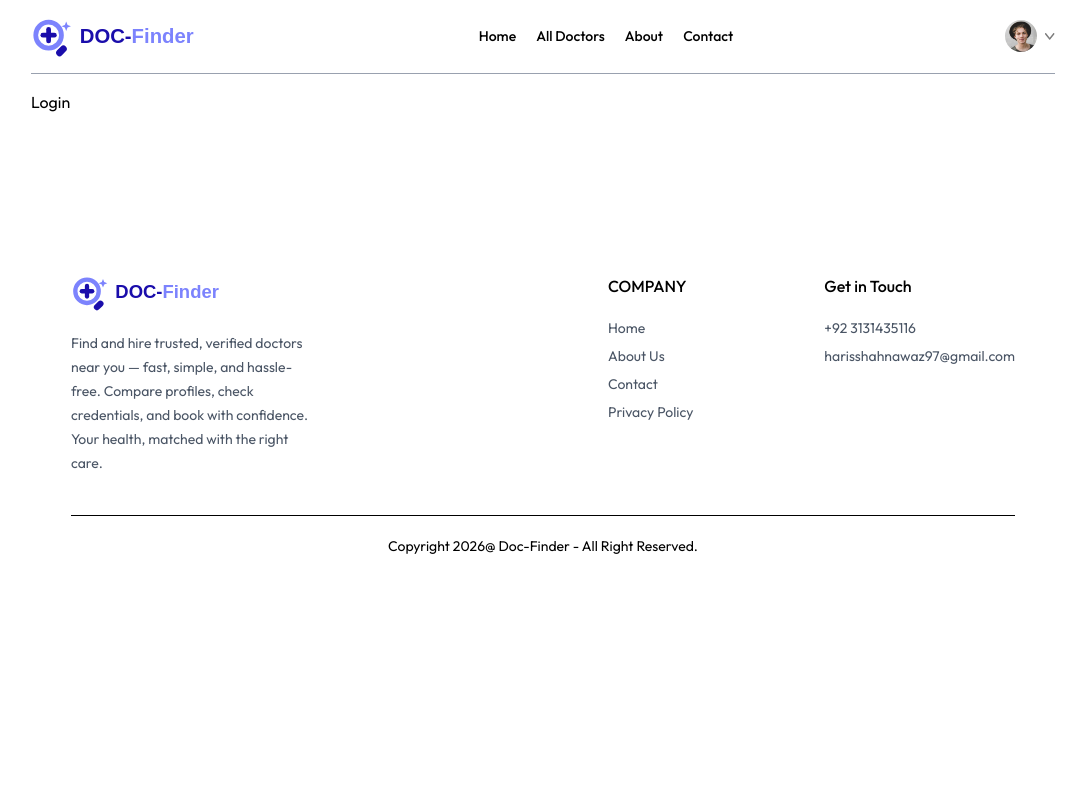
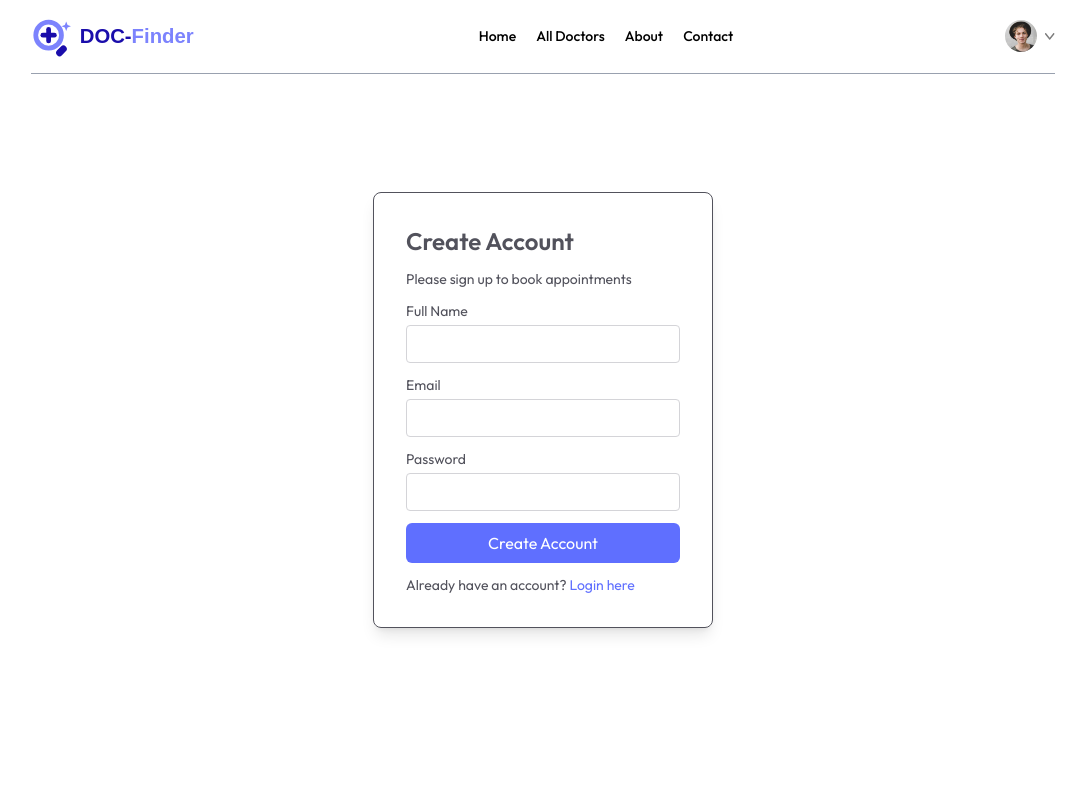
Before and after one commit to HarisShahnawaz/DOC-Finder, a React (Vite) app in the folder frontend/: page /login in a window 1280 px wide. Shown: the top 800 px of the page, without its empty margins (97-1183 px from the left). Built offline with nearby package versions, Linux system fonts and the light colour scheme.

Commit message:
edit login page

```diff
--- a/frontend/src/App.jsx
+++ b/frontend/src/App.jsx
@@ -1,5 +1,5 @@
 import React from 'react'
-import { Routes , Route } from 'react-router-dom'
+import { Routes, Route } from 'react-router-dom'
 import Navbar from './components/Navbar'
 import Home from './pages/Home'
 import Contact from './pages/Contact'
@@ -21,11 +21,11 @@
         <Route path='/login' element={<Login />} />
         <Route path='/contact' element={<Contact />} />
         <Route path='/about' element={<About />} />
-      <Route path='/myprofile' element={<MyProfile />} />
+        <Route path='/my-profile' element={<MyProfile />} />
         <Route path='/myappointments' element={<MyAppointments />} />
-      <Route path='/appointments/:docId' element={<Appointment/>} />
+        <Route path='/appointments/:docId' element={<Appointment />} />
       </Routes>
-      <Footer/>
+      <Footer />
     </div>
   )
 }
--- a/frontend/src/pages/Login.jsx
+++ b/frontend/src/pages/Login.jsx
@@ -1,8 +1,43 @@
 import React from 'react'
+import { useState } from 'react'
+const Login = () => {
+  const [state, setState] = useState('Sign up')
 
-const Login = () => {
+  const [email, setEmail] = useState('')
+  const [password, setPassword] = useState('')
+  const [name, setName] = useState('')
+
+  const onSubmitHandler = (event) => {
+    event.preventDefault()
+
+
+  }
+
   return (
-    <div>Login</div>
+    <form className='min-h-[80vh] flex items-center'>
+      <div className='flex flex-col gap-3  sm:min-w-85 m-auto items-start p-8  border text-zinc-600 text-sm rounded-lg shadow-lg'>
+        <p className='text-2xl font-semibold'>{state === 'Sign up' ? 'Create Account' : 'Login'}</p>
+        <p>Please {state === 'Sign up' ? 'sign up' : 'log in'} to book appointments</p>
+        <div className='w-full'>
+          <p>Full Name</p>
+          <input className='border border-zinc-300 rounded w-full p-2 mt-1 ' type="text" onClick={(e) => setName(e.target.name)} value={name} required />
+        </div>
+        <div className='w-full'>
+          <p>Email</p>
+          <input className='border border-zinc-300 rounded w-full p-2 mt-1 ' type="email" onClick={(e) => setEmail(e.target.name)} value={name} required />
+        </div>
+        <div className='w-full'>
+          <p>Password</p>
+          <input className='border border-zinc-300 rounded w-full p-2 mt-1 ' type="password" onClick={(e) => setPassword(e.target.name)} value={name} required />
+        </div>
+
+        <button className='bg-primary text-white w-full py-2 rounded-md text-base' type="submit">{state === "Sign up" ? "Create Account" : "Login"}</button>
+        {
+          state === "Sign up" ?
+            <p className='text-sm'>Already have an account? <span onClick={() => setState("Login")} className='text-primary cursor-pointer'>Login here</span></p> : <p className='text-sm'>Don't have an account? <span onClick={() => setState("Sign up")} className='text-primary cursor-pointer'>Sign up</span></p>
+        }
+      </div>
+    </form>
   )
 }
 
--- a/frontend/src/pages/MyProfile.jsx
+++ b/frontend/src/pages/MyProfile.jsx
@@ -2,7 +2,10 @@
 
 const MyProfile = () => {
   return (
-    <div>MyProfile</div>
+    <div>
+      <h1>My Profile</h1>
+      <p>This is the profile page for the logged-in user.</p>
+    </div>
   )
 }
 
```
Lines whose indentation alone changed are shown as unchanged.
